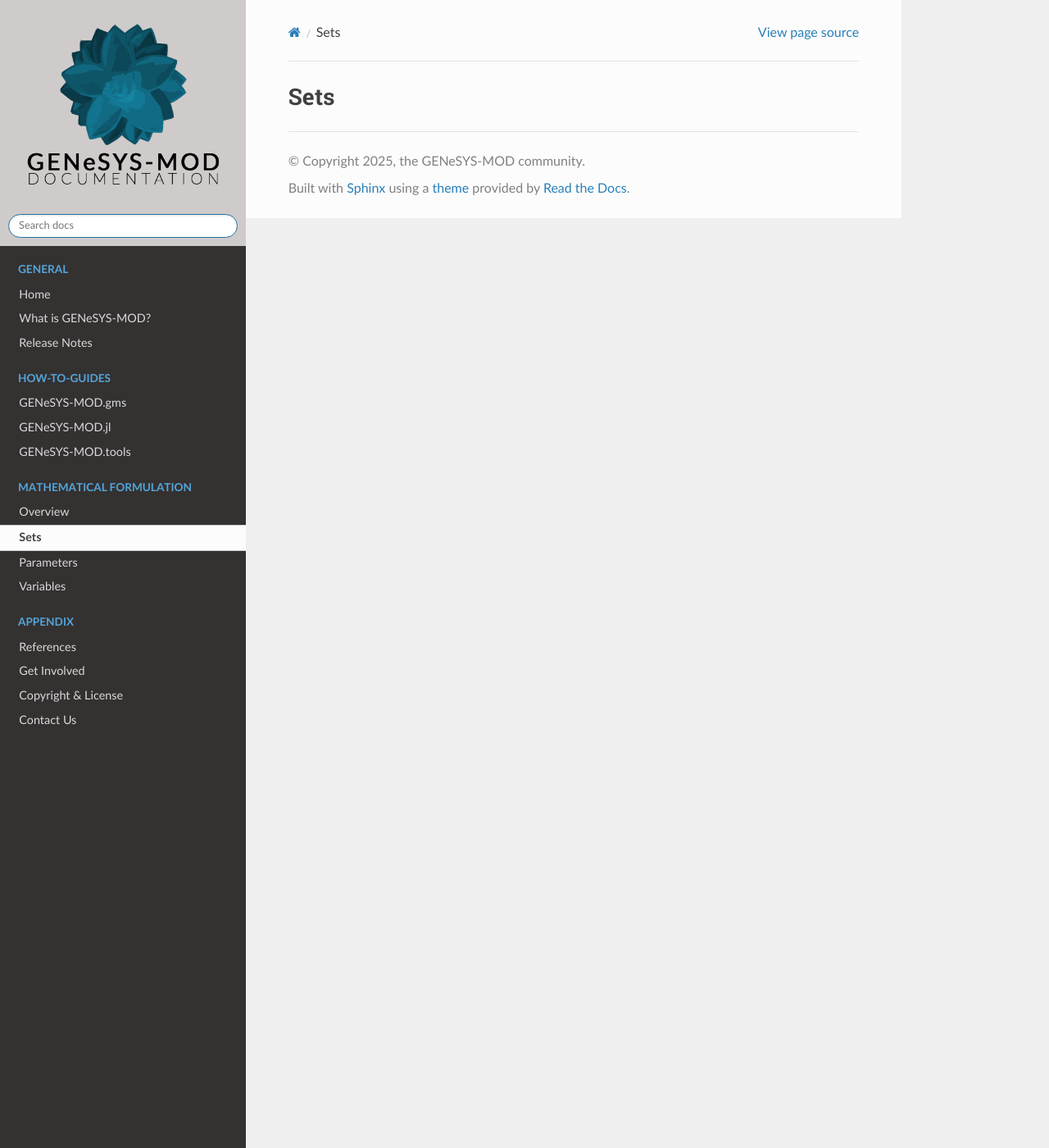
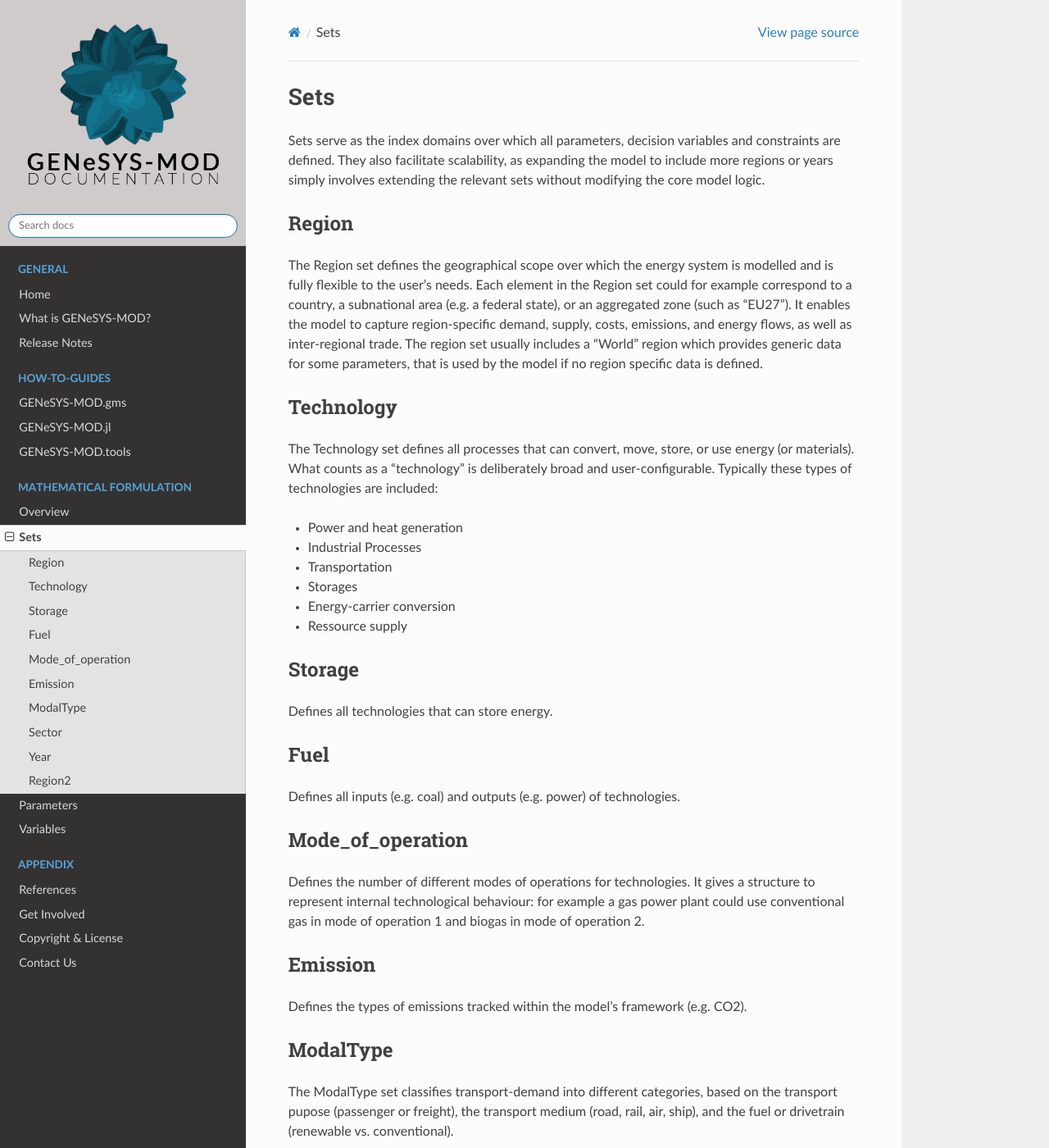
Before and after one commit to GENeSYS-MOD/GENeSYS_MOD.readthedocs, a Sphinx documentation site: the page built from docs/source/mathematical_formulation/sets.rst, in a window 1280 px wide and 1400 px high. Shown: the whole window at 82% size. Built offline with Sphinx 7.4.7 and the Read the Docs theme 3.1.0, drawn with Linux system fonts in a browser that asks for light colours; some of the changed text lies outside the part shown.

Commit message:
descriptions for sets

```diff
--- a/docs/source/mathematical_formulation/sets.rst
+++ b/docs/source/mathematical_formulation/sets.rst
@@ -1,2 +1,57 @@
 Sets
 ==============
+Sets serve as the index domains over which all parameters, decision variables and constraints are defined. They also facilitate scalability, as expanding the model to include more regions or years simply involves extending the relevant sets without modifying the core model logic.
+
+.. _region:
+
+Region
+--------
+The Region set defines the geographical scope over which the energy system is modelled and is fully flexible to the user's needs.
+Each element in the Region set could for example correspond to a country, a subnational area (e.g. a federal state), or an aggregated zone (such as "EU27").
+It enables the model to capture region-specific demand, supply, costs, emissions, and energy flows, as well as inter-regional trade.
+The region set usually includes a "World" region which provides generic data for some parameters, that is used by the model if no region specific data is defined.
+
+Technology
+-----------
+The Technology set defines all processes that can convert, move, store, or use energy (or materials). What counts as a “technology” is deliberately broad and user-configurable.
+Typically these types of technologies are included:
+
+- Power and heat generation
+- Industrial Processes
+- Transportation
+- Storages
+- Energy-carrier conversion
+- Ressource supply
+
+Storage
+--------
+Defines all technologies that can store energy.
+
+Fuel
+-----
+Defines all inputs (e.g. coal) and outputs (e.g. power) of technologies.
+
+Mode_of_operation
+------------------
+Defines the number of different modes of operations for technologies. It gives a structure to represent internal technological behaviour: for example a gas power plant could use conventional gas in mode of operation 1 and biogas in mode of operation 2.
+
+Emission
+---------
+Defines the types of emissions tracked within the model's framework (e.g. CO2).
+
+ModalType
+----------
+The ModalType set classifies transport-demand into different categories, based on the transport pupose (passenger or freight), the transport medium (road, rail, air, ship), and the fuel or drivetrain (renewable vs. conventional).
+
+Sector
+-------
+GEPNeSYS-MOD classifies technologies into different sectors to assign sectoral emission limits and sector specific constraints. Sectors included are typically Power, Industry, Buildings, Transportation, Resources, Storages, Transformation and CHP.
+
+Year
+-----
+Defines the temporal resolution of the model on an annual basis. Each element in the Year set represents one modelled year within the planning horizon (e.g., 2020, 2025, 2030).
+It is used to track all time-dependent variables, such as investments, energy production, demand, emissions, and system costs over time, enabling the model to simulate long-term energy system developments and transitions.
+
+Region2
+--------
+Contains the same elements as :ref:`region`, but is used specifically to distinguish between origin and destination regions in inter-regional energy trade or transmission.
```
